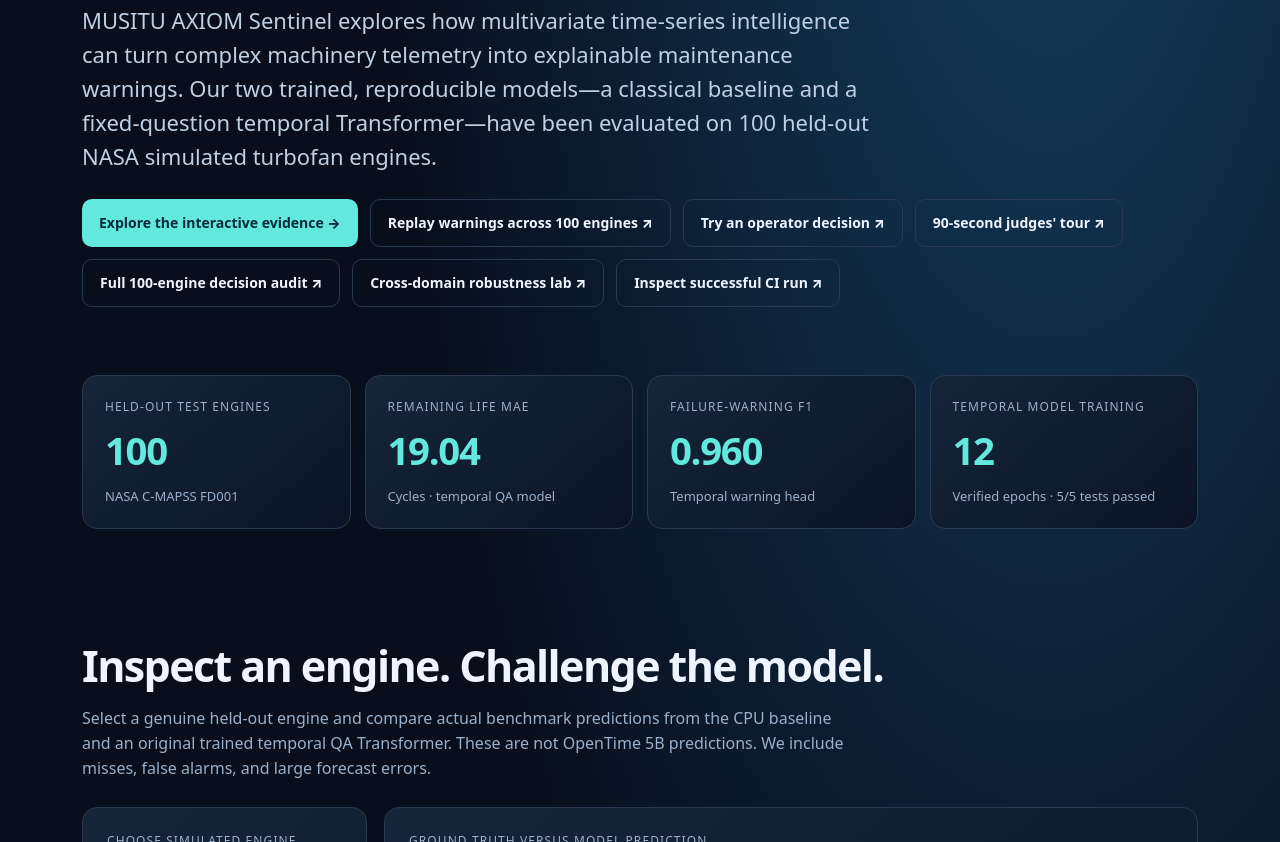
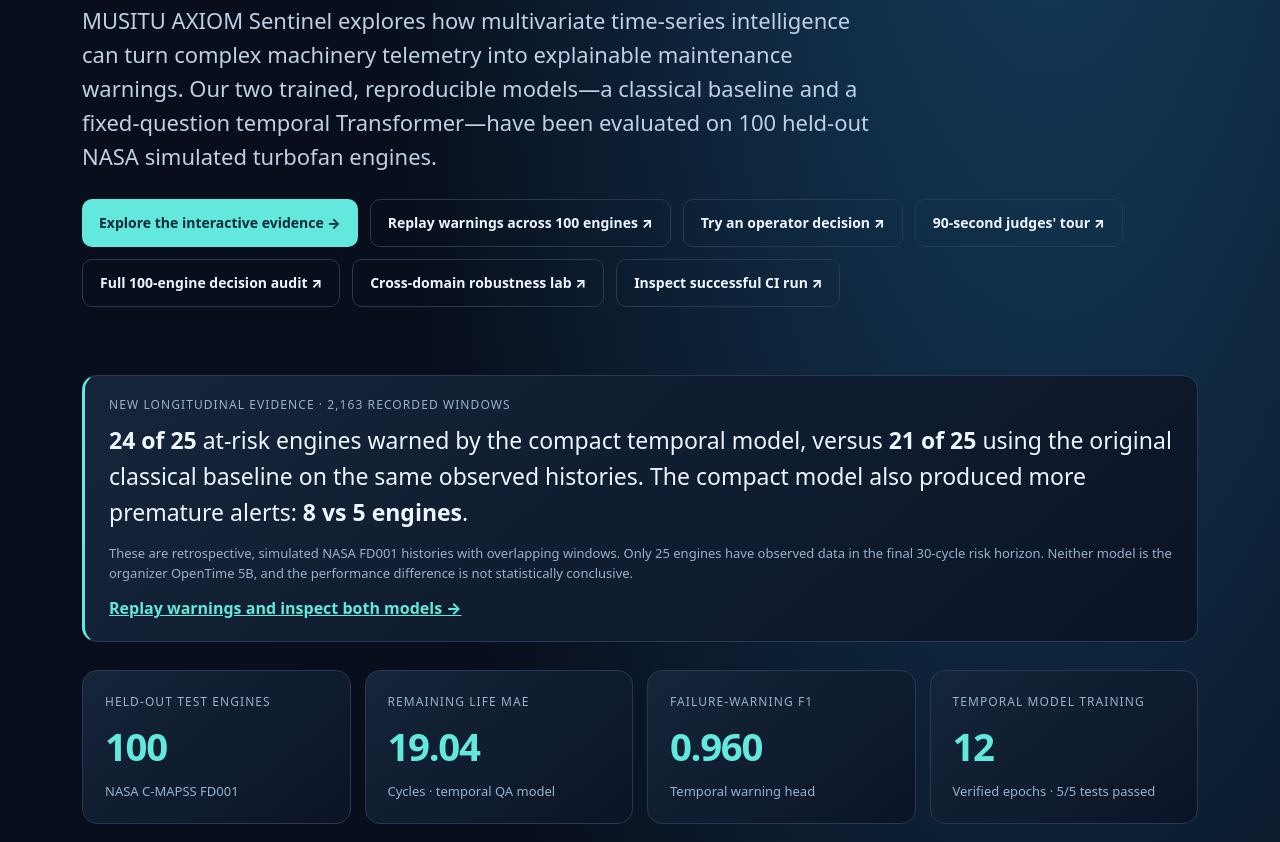
Before and after one commit to evansmusitu/musitu-timenet-sentinel, a plain HTML site: page docs/index.html in a window 1280 px wide. Shown: the part 415-1257 px from the top of the page. Drawn offline with Linux system fonts and the light colour scheme.

Commit message:
feat(homepage): feature honest 2,163-window model comparison above the fold

```diff
--- a/docs/index.html
+++ b/docs/index.html
@@ -53,6 +53,12 @@ footer{padding:38px 0 65px;border-top:1px solid var(--line);color:var(--muted);f
 <a class="btn alt" href="./robustness-lab.html">Cross-domain robustness lab ↗</a>
 <a class="btn alt" href="https://github.com/evansmusitu/musitu-timenet-sentinel/actions/runs/44819062482">Inspect successful CI run ↗</a>
 </div>
+</section>
+<section class="panel" style="padding:20px 24px;margin:0 0 28px;border-left:3px solid var(--cyan)" aria-label="New verified longitudinal results">
+<div class="label">NEW LONGITUDINAL EVIDENCE · 2,163 RECORDED WINDOWS</div>
+<p style="font-size:clamp(17px,2.2vw,23px);margin:9px 0 12px"><strong>24 of 25</strong> at-risk engines warned by the compact temporal model, versus <strong>21 of 25</strong> using the original classical baseline on the same observed histories. The compact model also produced more premature alerts: <strong>8 vs 5 engines</strong>.</p>
+<p class="note">These are retrospective, simulated NASA FD001 histories with overlapping windows. Only 25 engines have observed data in the final 30-cycle risk horizon. Neither model is the organizer OpenTime 5B, and the performance difference is not statistically conclusive.</p>
+<a href="./maintenance-replay.html#head-to-head" style="font-weight:800">Replay warnings and inspect both models →</a>
 </section>
 <section class="strip" aria-label="Official held-out benchmark">
 <div class="stat"><div class="label">Held-out test engines</div><div class="num">100</div><div class="note">NASA C-MAPSS FD001</div></div>
```
